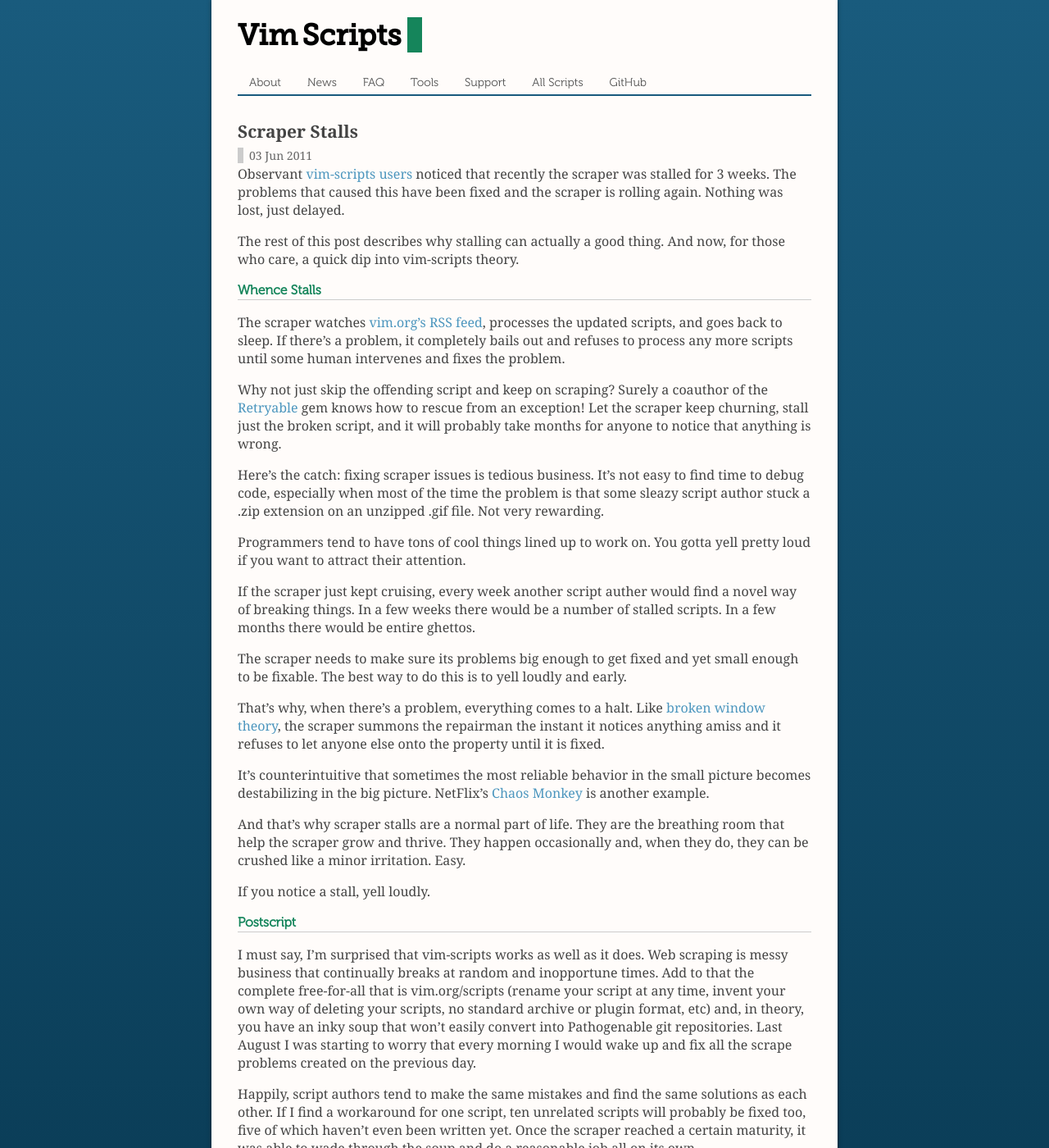
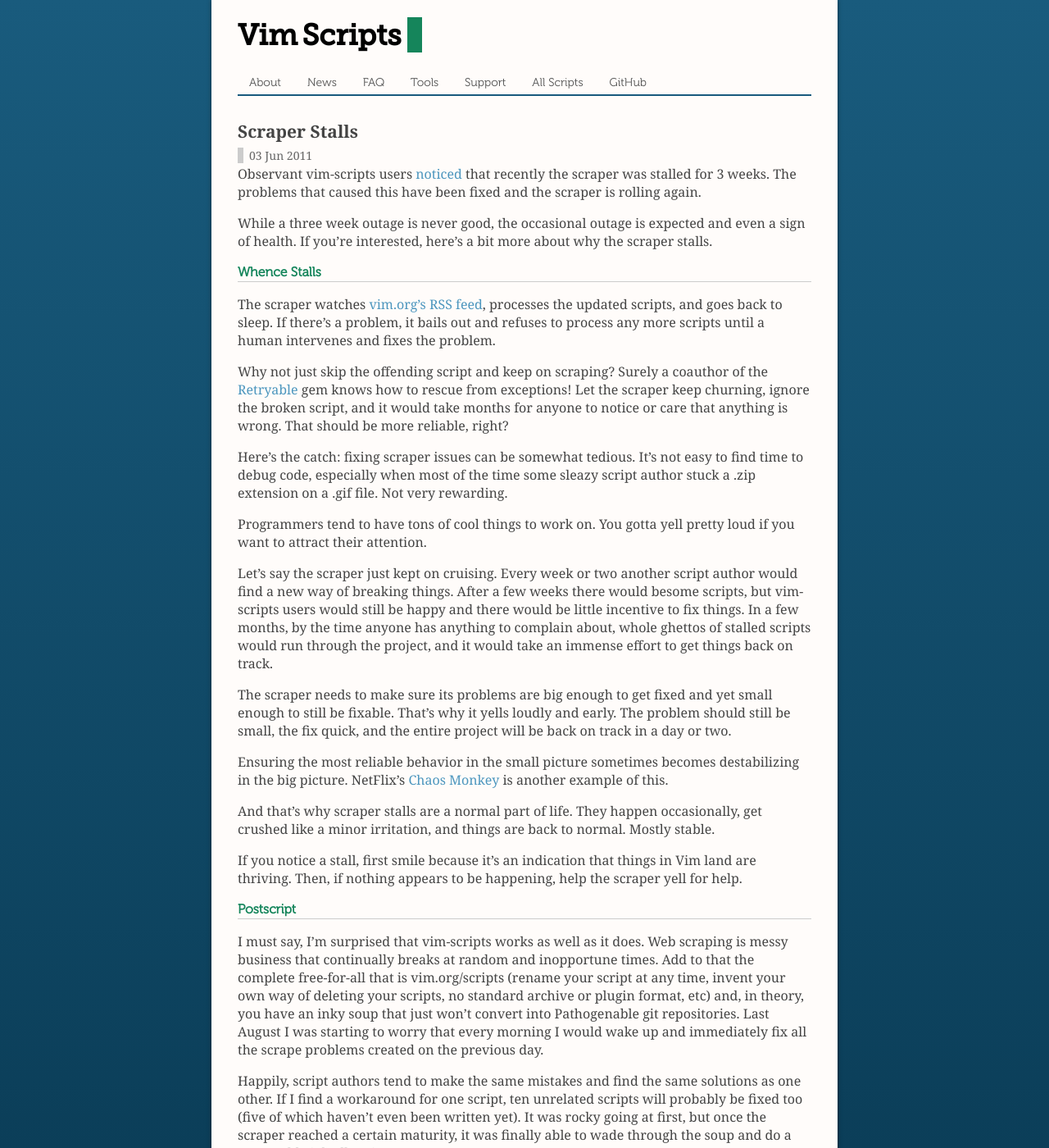
Before and after one commit to vim-scraper/vim-scraper.github.com, a Jekyll site: the page built from news/_posts/2011-06-03-scraper-stalls.md, in a window 1280 px wide and 1400 px high. Shown: the whole window at 82% size. Built offline with Jekyll 4.4.1, drawn with Linux system fonts in a browser that asks for light colours; Markdown is read by kramdown in place of the engine named in the settings; some of the changed text lies outside the part shown.

Commit message:
rewording

```diff
--- a/news/_posts/2011-06-03-scraper-stalls.md
+++ b/news/_posts/2011-06-03-scraper-stalls.md
@@ -4,60 +4,65 @@ title: Scraper Stalls
 category: news
 ---
 
-Observant [vim-scripts users](https://github.com/vim-scraper/vim-scraper/issues/32)
-noticed that recently the scraper was stalled for 3 weeks.
+Observant vim-scripts users
+[noticed](https://github.com/vim-scraper/vim-scraper/issues/32)
+that recently the scraper was stalled for 3 weeks.
 The problems that caused this have been fixed and the scraper is rolling again.
-Nothing was lost, just delayed.
 
-The rest of this post describes why stalling can actually a good thing.
-And now, for those who care, a quick dip into vim-scripts theory.
+While a three week outage is never good,
+the occasional outage is expected and even a sign of health.
+If you're interested, here's a bit more about why the scraper stalls.
 
 
 ### Whence Stalls
 
 The scraper watches [vim.org's RSS feed](http://feed43.com/vim-scripts.xml),
 processes the updated scripts, and goes back to sleep.  If there's a problem,
-it completely bails out and refuses to process any more scripts until some human
+it bails out and refuses to process any more scripts until a human
 intervenes and fixes the problem.
 
 Why not just skip the offending script and keep on scraping?
 Surely a coauthor of the
 [Retryable](https://github.com/bronson/retryable)
-gem knows how to rescue from an exception!
-Let the scraper keep churning, stall just the broken script,
-and it will probably take months for anyone to notice that anything is wrong.
+gem knows how to rescue from exceptions!
+Let the scraper keep churning, ignore the broken script,
+and it would take months for anyone to notice or care that anything is wrong.
+That should be more reliable, right?
 
-Here's the catch: fixing scraper issues is tedious business.
+Here's the catch: fixing scraper issues can be somewhat tedious.
 It's not easy to find time to debug code, especially when most of the
-time the problem is that some sleazy script author stuck a .zip extension on an
-unzipped .gif file.  Not very rewarding.
+time some sleazy script author stuck a .zip extension
+on a .gif file.  Not very rewarding.
 
-Programmers tend to have tons of cool things lined up to work on.
+Programmers tend to have tons of cool things to work on.
 You gotta yell pretty loud if you want to attract their attention.
 
-If the scraper just kept cruising, every week another script auther would find a novel way of breaking things.
-In a few weeks there would be a number of stalled scripts.  In a few months there would be entire ghettos.
+Let's say the scraper just kept on cruising.
+Every week or two another script author would find a new way of breaking things.
+After a few weeks there would besome scripts, but vim-scripts users
+would still be happy and there would be little incentive to fix things.
+In a few months, by the time anyone has anything to complain about,
+whole ghettos of stalled scripts would run through the project, and it would
+take an immense effort to get things back on track.
 
-The scraper needs to make sure its problems
-big enough to get fixed and yet small enough to be fixable.
-The best way to do this is to yell loudly and early.
+The scraper needs to make sure its problems are
+big enough to get fixed and yet small enough to still be fixable.
+That's why it yells loudly and early.
+The problem should still be small, the fix quick, and the entire project
+will be back on track in a day or two.
 
-That's why, when there's a problem, everything comes to a halt.
-Like [broken window theory](http://www.codinghorror.com/blog/2005/06/the-broken-window-theory.html),
-the scraper summons the repairman the instant it notices anything amiss
-and it refuses to let anyone else onto the property until it is fixed.
-
-It's counterintuitive that sometimes the most reliable behavior in the small picture
-becomes destabilizing in the big picture.
+Ensuring the most reliable behavior in the small picture
+sometimes becomes destabilizing in the big picture.
 NetFlix's [Chaos Monkey](http://techblog.netflix.com/2010/12/5-lessons-weve-learned-using-aws.html)
-is another example.
+is another example of this.
 
 And that's why scraper stalls are a normal part of life.
-They are the breathing room that help the scraper grow and thrive.
-They happen occasionally and, when they do, they can be crushed like a minor irritation.
-Easy.
+They happen occasionally, get crushed like a minor irritation,
+and things are back to normal.  Mostly stable.
 
-If you notice a stall, yell loudly.
+If you notice a stall, first smile because it's an indication that
+things in Vim land are thriving.  Then, if nothing appears to be
+happening, help the scraper yell for help.
 
 
 ### Postscript
@@ -66,16 +71,17 @@ I must say, I'm surprised that vim-scripts works as well as it does.  Web scrapi
 messy business that continually breaks at random and inopportune times.
 Add to that the complete free-for-all that is vim.org/scripts
 (rename your script at any time, invent your own way of deleting your scripts,
-no standard archive or plugin format, etc) and, in theory, you have an inky soup that won't
-easily convert into Pathogenable git repositories.  Last August I was starting to worry
-that every morning I would wake up and fix all the scrape problems created on the previous day.
+no standard archive or plugin format, etc) and, in theory, you have an inky soup that just won't
+convert into Pathogenable git repositories.  Last August I was starting to worry
+that every morning I would wake up and immediately fix all the
+scrape problems created on the previous day.
 
-Happily, script authors tend to make the same mistakes and find the same solutions as each other.
-If I find a workaround for one script, ten unrelated scripts will probably be fixed too, five
-of which haven't even been written yet.
-Once the scraper reached a certain maturity, it was able to wade through the soup and do a
-reasonable job all on its own.
+Happily, script authors tend to make the same mistakes and find the same solutions as one other.
+If I find a workaround for one script, ten unrelated scripts will probably be fixed too (five
+of which haven't even been written yet).
+It was rocky going at first, but once the scraper reached a certain maturity,
+it was finally able to wade through the soup and do a reasonable job all on its own.
 
-The scraper will never be complete and there will always be stalls.
-But, when I go on a two week vacation, I'm surprised if the scraper is stalled when I get back.
-And that's good enough!
+Of course, it will never be complete, and there will always be stalls.
+But, when I go on a two week vacation, I'm surprised if the scraper is
+stalled when I get back.  And that's good enough!
```
